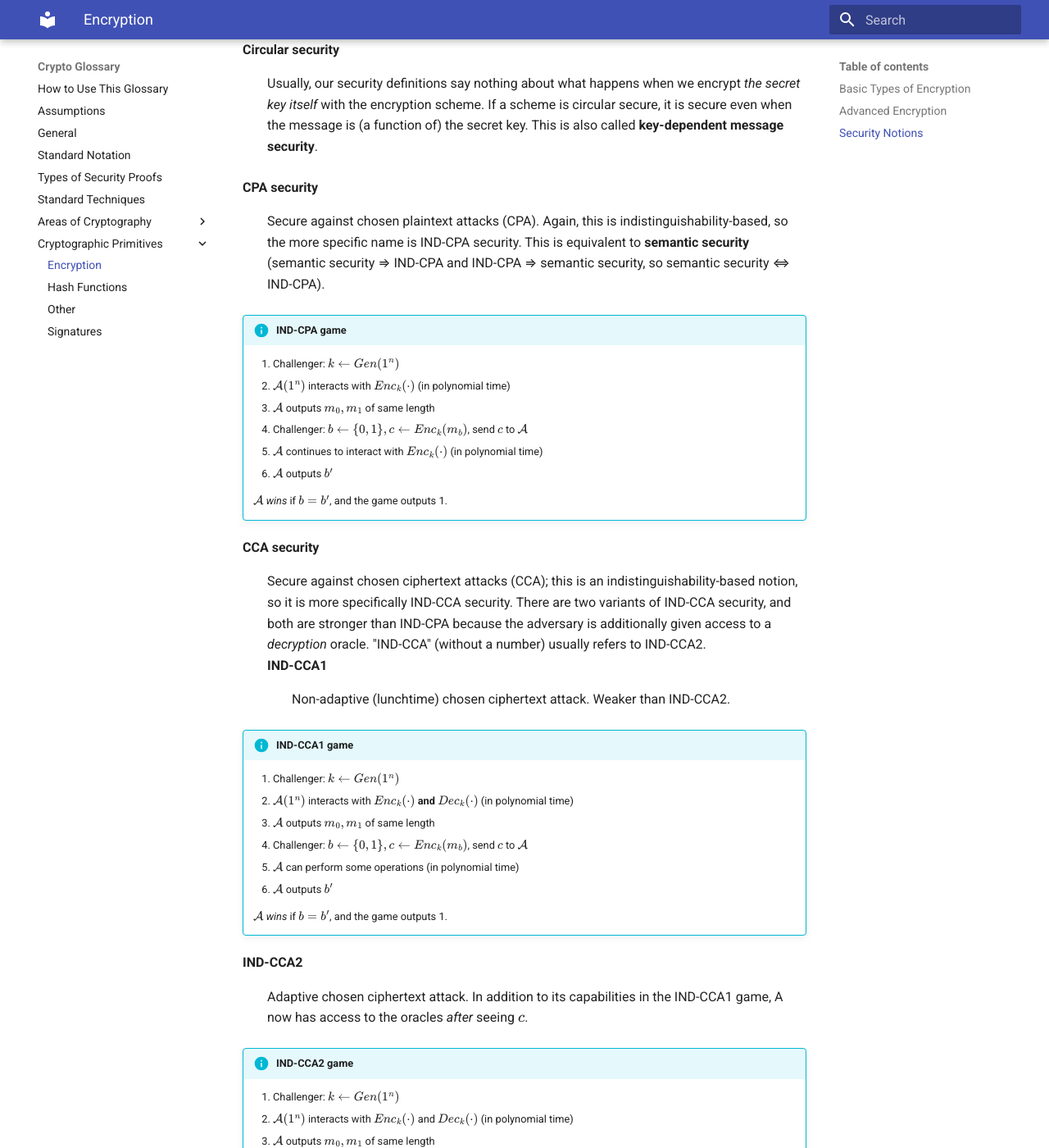
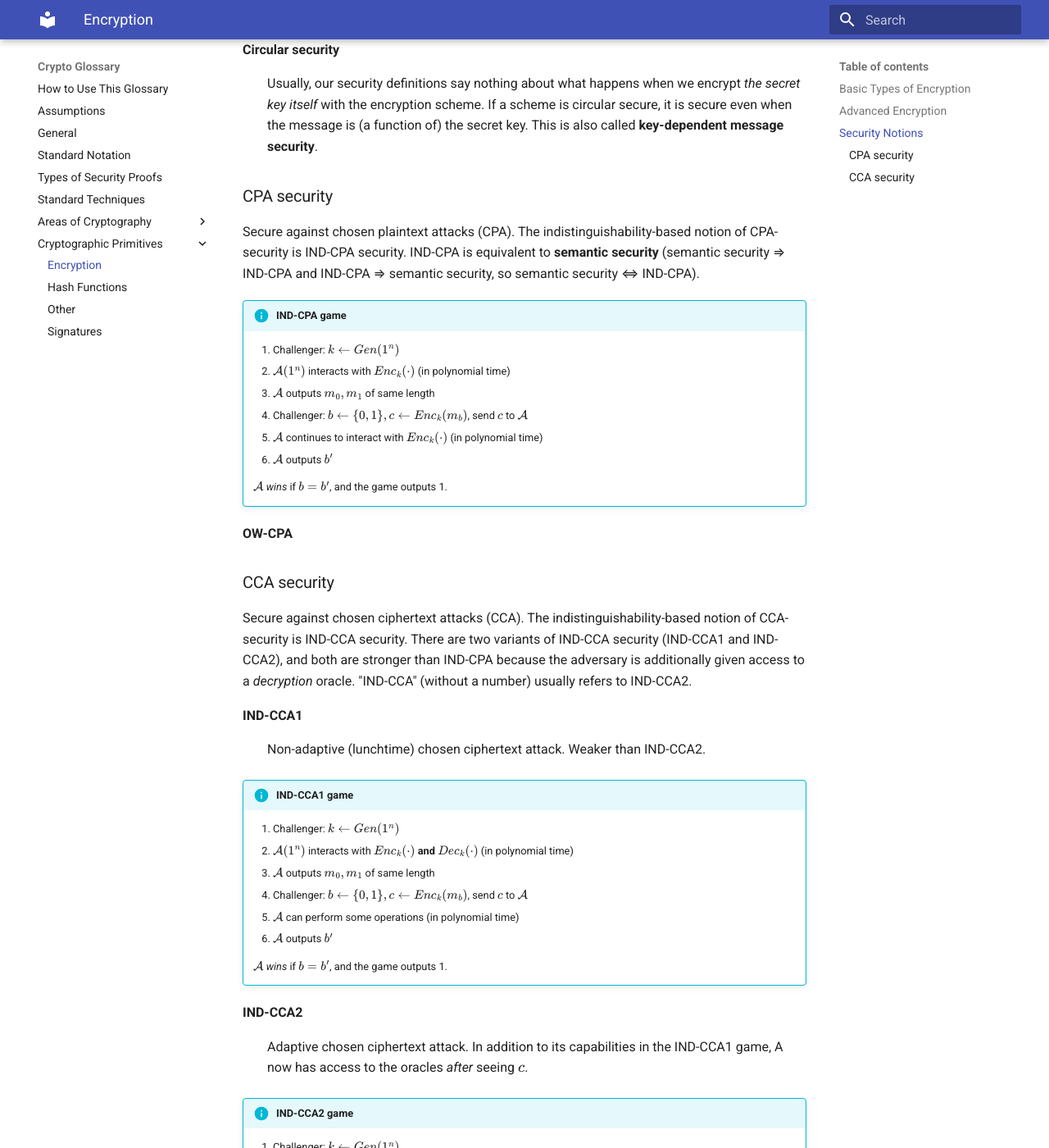
Before and after one commit to nglaeser/crypto-glossary, an MkDocs documentation site: the page built from docs/Cryptographic-Primitives/encryption.md, in a window 1280 px wide and 1400 px high, scrolled down 2310 px. Shown: the whole window at 82% size. Built offline with MkDocs 1.6.1 and Material for MkDocs 9.7.7, drawn with Linux system fonts in a browser that asks for light colours.

Commit message:
refactor types of CPA/CCA security defs

```diff
--- a/docs/Cryptographic-Primitives/encryption.md
+++ b/docs/Cryptographic-Primitives/encryption.md
@@ -96,8 +96,8 @@ An encryption scheme consists of three algorithms: a key generation algorithm $\
 **Circular security**
 : Usually, our security definitions say nothing about what happens when we encrypt _the secret key itself_ with the encryption scheme. If a scheme is circular secure, it is secure even when the message is (a function of) the secret key. This is also called **key-dependent message security**.
 
-**CPA security**
-: Secure against chosen plaintext attacks (CPA). Again, this is indistinguishability-based, so the more specific name is IND-CPA security. This is equivalent to **semantic security** (semantic security &rArr; IND-CPA and IND-CPA &rArr; semantic security, so semantic security &iff; IND-CPA).
+### CPA security
+Secure against chosen plaintext attacks (CPA). The indistinguishability-based notion of CPA-security is IND-CPA security. IND-CPA is equivalent to **semantic security** (semantic security &rArr; IND-CPA and IND-CPA &rArr; semantic security, so semantic security &iff; IND-CPA).
 
 !!! info "IND-CPA game"
 
@@ -110,8 +110,12 @@ An encryption scheme consists of three algorithms: a key generation algorithm $\
 
     $\mathcal{A}$ *wins* if $b=b'$, and the game outputs 1.
 
-**CCA security**
-: Secure against chosen ciphertext attacks (CCA); this is an indistinguishability-based notion, so it is more specifically IND-CCA security. There are two variants of IND-CCA security, and both are stronger than IND-CPA because the adversary is additionally given access to a _decryption_ oracle. "IND-CCA" (without a number) usually refers to IND-CCA2.  <br/>
+**OW-CPA**
+:
+
+### CCA security
+Secure against chosen ciphertext attacks (CCA). The indistinguishability-based notion of CCA-security is IND-CCA security. There are two variants of IND-CCA security (IND-CCA1 and IND-CCA2), and both are stronger than IND-CPA because the adversary is additionally given access to a _decryption_ oracle. "IND-CCA" (without a number) usually refers to IND-CCA2.
+
 **IND-CCA1**
 : Non-adaptive (lunchtime) chosen ciphertext attack. Weaker than IND-CCA2.
 
@@ -139,3 +143,6 @@ An encryption scheme consists of three algorithms: a key generation algorithm $\
     1. $\mathcal{A}$ outputs $b'$
 
     $\mathcal{A}$ *wins* if $b=b'$, and the game outputs 1.
+
+**OW-CCA**
+:
```
